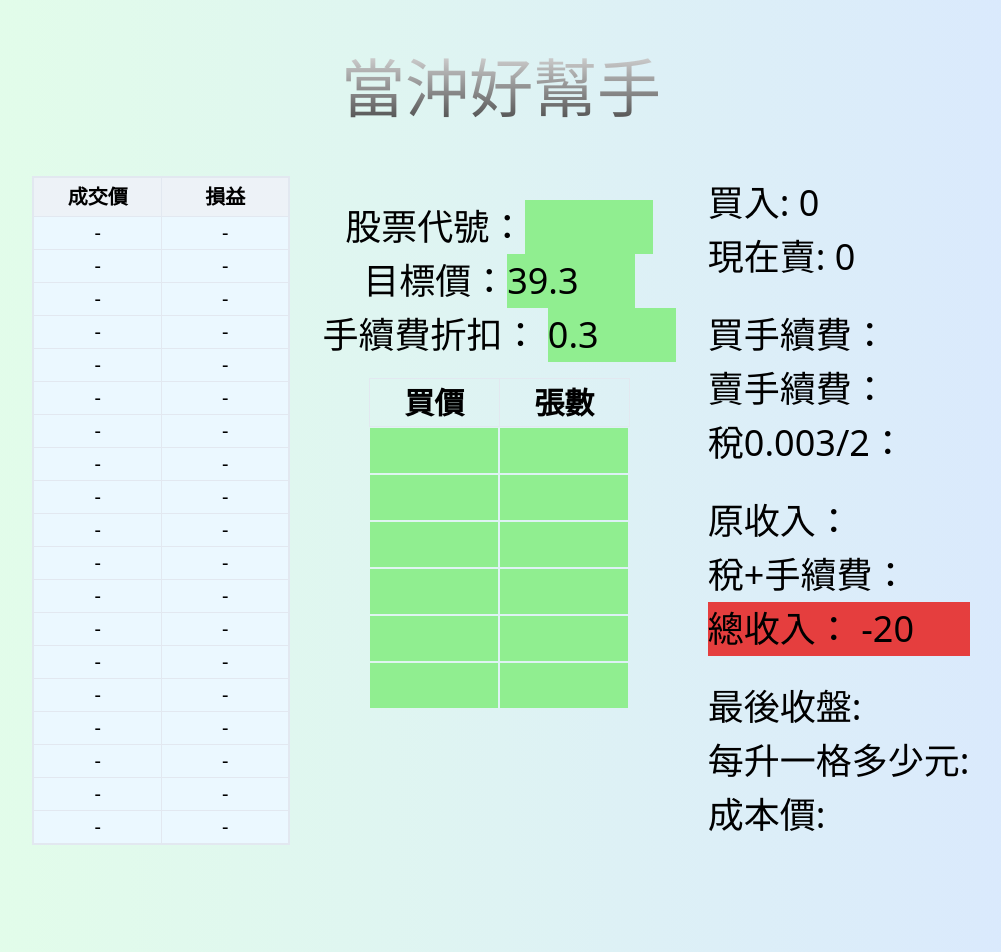
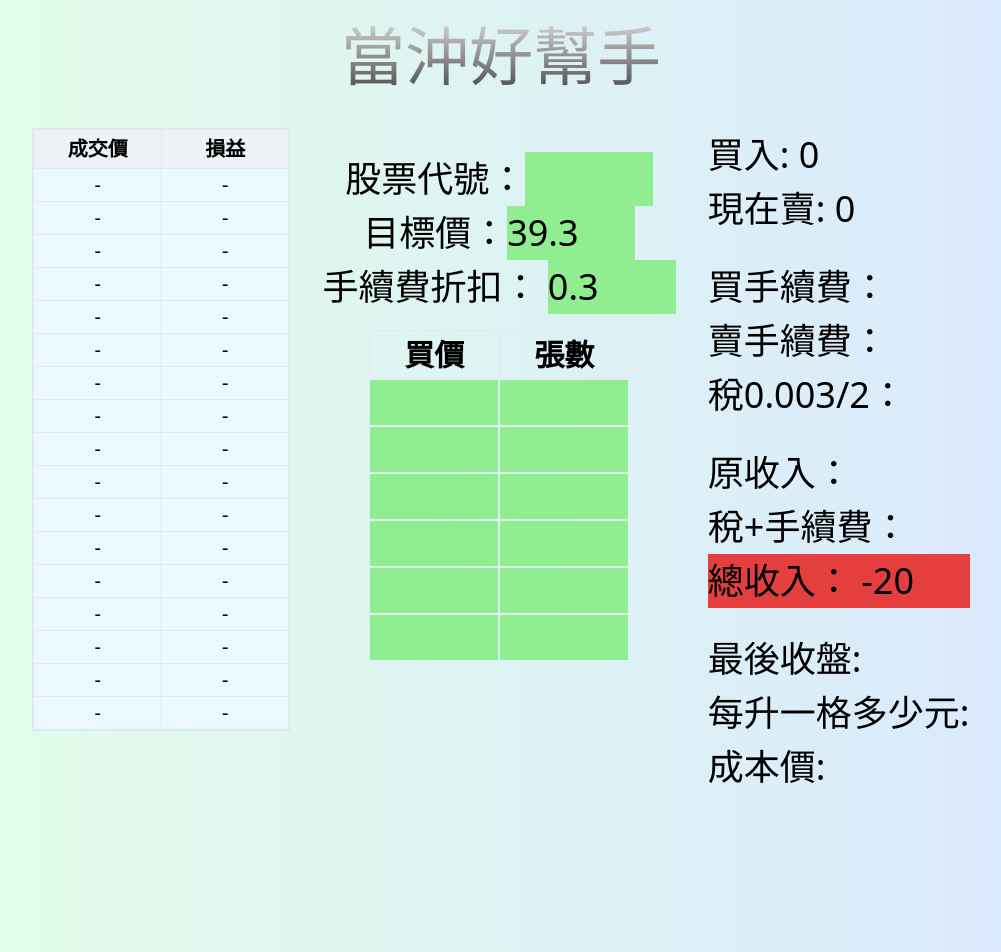
Before and after one commit to mlclmtan/vue-taiwan-day-trade-tool, a Vue app: page / in a window 1280 px wide. Shown: the top 952 px of the page, without its empty margins (139-1140 px from the left). Built offline with nearby package versions, Linux system fonts and the light colour scheme.

Commit message:
adjust range item from 19 to 17

```diff
--- a/src/App.vue
+++ b/src/App.vue
@@ -1,6 +1,6 @@
 <template>
   <div class="flex flex-col items-center">
-    <div id="title" class="my-4 text-5xl md:my-10 md:text-6xl">當沖好幫手</div>
+    <div id="title" class="my-4 text-5xl md:mb-6 md:mt-2 md:text-6xl">當沖好幫手</div>
     <div class="flex flex-col md:flex-row justify-center">
 
       <div class="flex flex-col h-screen mx-4 text-center" id="priceRange">
@@ -173,7 +173,7 @@ export default {
     pRange() {
       const array = [];
       let price = parseFloat(this.targetp) + 10 * this.tick;
-      for (let index = 0; index < 19; index += 1) {
+      for (let index = 0; index < 17; index += 1) {
         array.push({
           price: `${price.toFixed(2)}`,
           nett: `${
```
